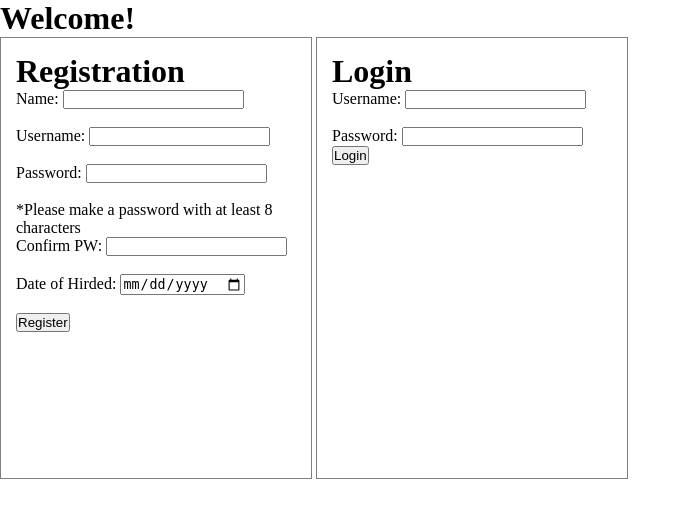
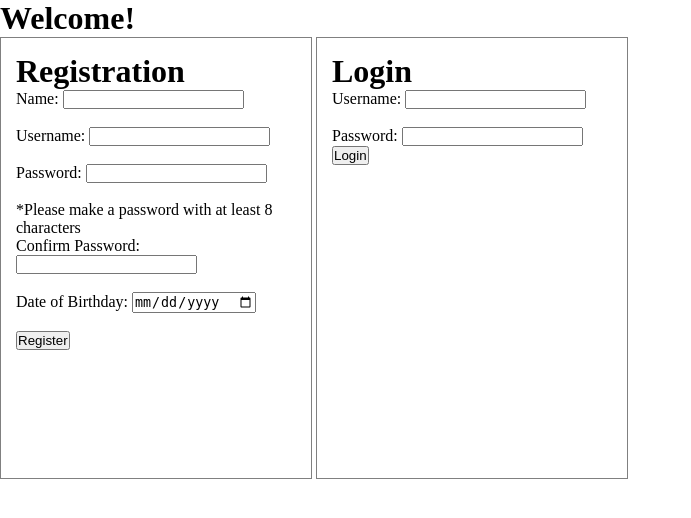
Before and after one commit to kzdd/wishlist, a Django app: page / in a window 1280 px wide. Shown: the top 518 px of the page, without its empty margins (0-691 px from the left). Run offline with Django 3.2, Linux system fonts and the light colour scheme; parts of the project's set-up code (start-up, migrations or seed data) failed here and were passed over.

Commit message:
updated login page

```diff
--- a/apps/logreg/templates/logreg/index.html
+++ b/apps/logreg/templates/logreg/index.html
@@ -28,8 +28,8 @@
              <p>
                *Please make a password with at least 8 characters
              </p>
-             <label class='form'>Confirm PW: <input type="password" name="confirm"></label><br>
-             <label class='form'>Date of Hirded: <input type="date" name="doh"></label><br>
+             <label class='form'>Confirm Password: <input type="password" name="confirm"></label><br>
+             <label class='form'>Date of Birthday: <input type="date" name="doh"></label><br>
              <input type="submit" name="form_button" value="Register">
       </form>
   </div>
```
